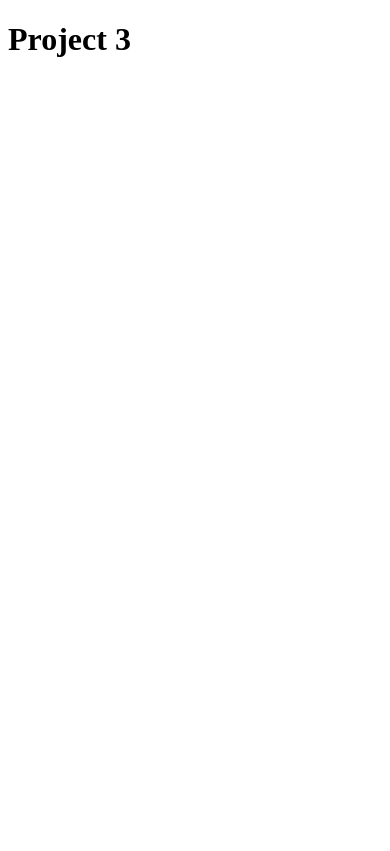
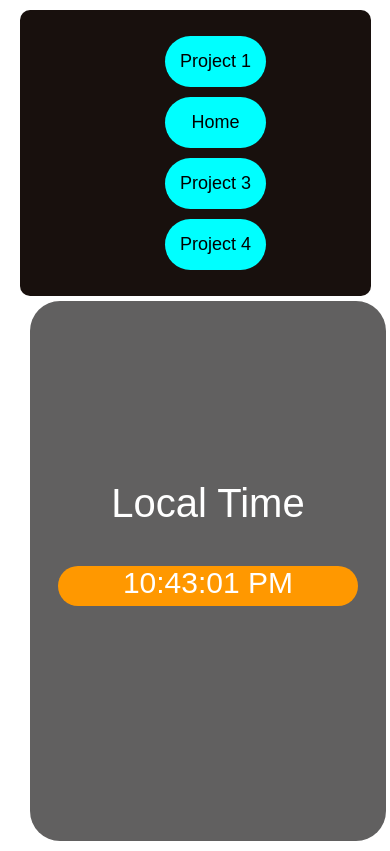
Before and after one commit to QaimHussainpcr/simple_js_project, a plain HTML site: page 3 Project/index.html in a window 390 px wide. Drawn offline with Linux system fonts and the light colour scheme.

Commit message:
project 3 completed

```diff
--- a/3 Project/index.html
+++ b/3 Project/index.html
@@ -1,11 +1,39 @@
 <!DOCTYPE html>
 <html lang="en">
+
 <head>
     <meta charset="UTF-8">
     <meta name="viewport" content="width=device-width, initial-scale=1.0">
     <title>Project 3</title>
+    <link rel="stylesheet" href="style.css">
 </head>
+
 <body>
-    <h1>Project 3</h1>
+    <div class="container">
+        <div class="nav">
+            <ul>
+                <a href="/1 Project/index.html">
+                    <li>Project 1 </li>
+                </a>
+                <a href="/index.html">
+                    <li>Home </li>
+                </a>
+                <a href="/3 Project/index.html">
+                    <li>Project 3 </li>
+                </a>
+                <a href="/4 Project/index.html">
+                    <li>Project 4 </li>
+                </a>
+            </ul>
+        </div>
+        <div class="content">
+            <p>Local Time</p>
+            <div class="clock">
+                <span id="clock"></span>
+            </div>
+        </div>
+    </div>
+    <script src="index.js"></script>
 </body>
+
 </html>
--- a/3 Project/index.js
+++ b/3 Project/index.js
@@ -0,0 +1,7 @@
+const clock = document.getElementById('clock')
+
+setInterval(() => {
+    let date = new Date();
+    // console.log(date.toLocaleTimeString())
+     clock.innerHTML = date.toLocaleTimeString()
+},1000);
--- /dev/null
+++ b/3 Project/style.css
@@ -0,0 +1,142 @@
+body {
+    margin: 0;
+    padding: 0;
+    font-family: Arial, sans-serif;
+    box-sizing: border-box;
+    background-color: #fff;
+}
+.container {
+    width: 90%;
+    margin: 10px 20px;
+}
+.nav {
+    background-color: #18100d;
+    color: #fff;
+    padding: 10px 20px;
+    display: flex;
+    justify-content: space-between;
+    align-items: center;
+    border-radius: 10px;
+}
+.nav ul {
+    list-style: none;
+    display: flex;
+    gap: 290px;
+}
+.nav ul li {
+    padding: 15px;
+    background-color: aqua;
+    border-radius: 40px;
+}
+.nav ul  a {
+    text-decoration: none;
+    color: black;
+    font-size: 18px;
+    transition: 0.3s;
+}
+
+.nav ul  a:hover {
+    color: #ff9800;
+}
+.content {
+    background-color: #616060;
+    width: 90%;
+    height: 500px;
+    margin: 5px 30px;
+    text-align: center;
+    padding: 20px;
+    border-radius: 30px;
+}
+p{
+    color: #fff;
+    font-size: 40px;
+    margin-top: 160px;
+}
+
+.clock{
+    width: 300px;
+    height: 8%;
+    background-color: #ff9800;
+    margin: 10px auto;
+    border-radius: 40px;
+
+}
+span{
+    font-size: 30px;
+    color: #fff;
+    text-align: center;
+}
+@media (max-width: 1580px) {
+    .nav {
+        flex-direction: row;
+
+    }
+
+    .nav ul {
+        flex-direction: row;
+        gap: 260px;
+    }
+
+}
+@media (max-width: 1256px) {
+    .nav {
+        flex-direction: row;
+
+    }
+
+    .nav ul {
+        flex-direction: row;
+        gap: 150px;
+    }
+
+}
+@media (max-width: 1080px) {
+    .nav {
+        flex-direction: row;
+
+    }
+
+    .nav ul {
+        flex-direction: row;
+        gap: 100px;
+    }
+    .content{
+        margin: 5px 20px;
+        align-items: center;
+        text-align: center;
+    }
+
+}
+@media (max-width: 700px) {
+    .nav {
+        flex-direction: column;
+        align-items: center;
+        text-align: center;
+    }
+
+    .nav ul {
+        flex-direction: column;
+        gap: 10px;
+    }
+    .content{
+        margin: 5px 10px;
+        align-items: center;
+        text-align: center;
+    }
+}
+@media (max-width: 380px) {
+    .clock{
+        width: 200px;
+        height: 50px;
+        background-color: #ff9800;
+        margin: 5px auto;
+    }
+}
+@media (max-width: 278px) {
+    .clock{
+        width: 140px;
+        height: 30px;
+        background-color: #ff9800;
+        margin: 3px auto;
+    }
+}
```
